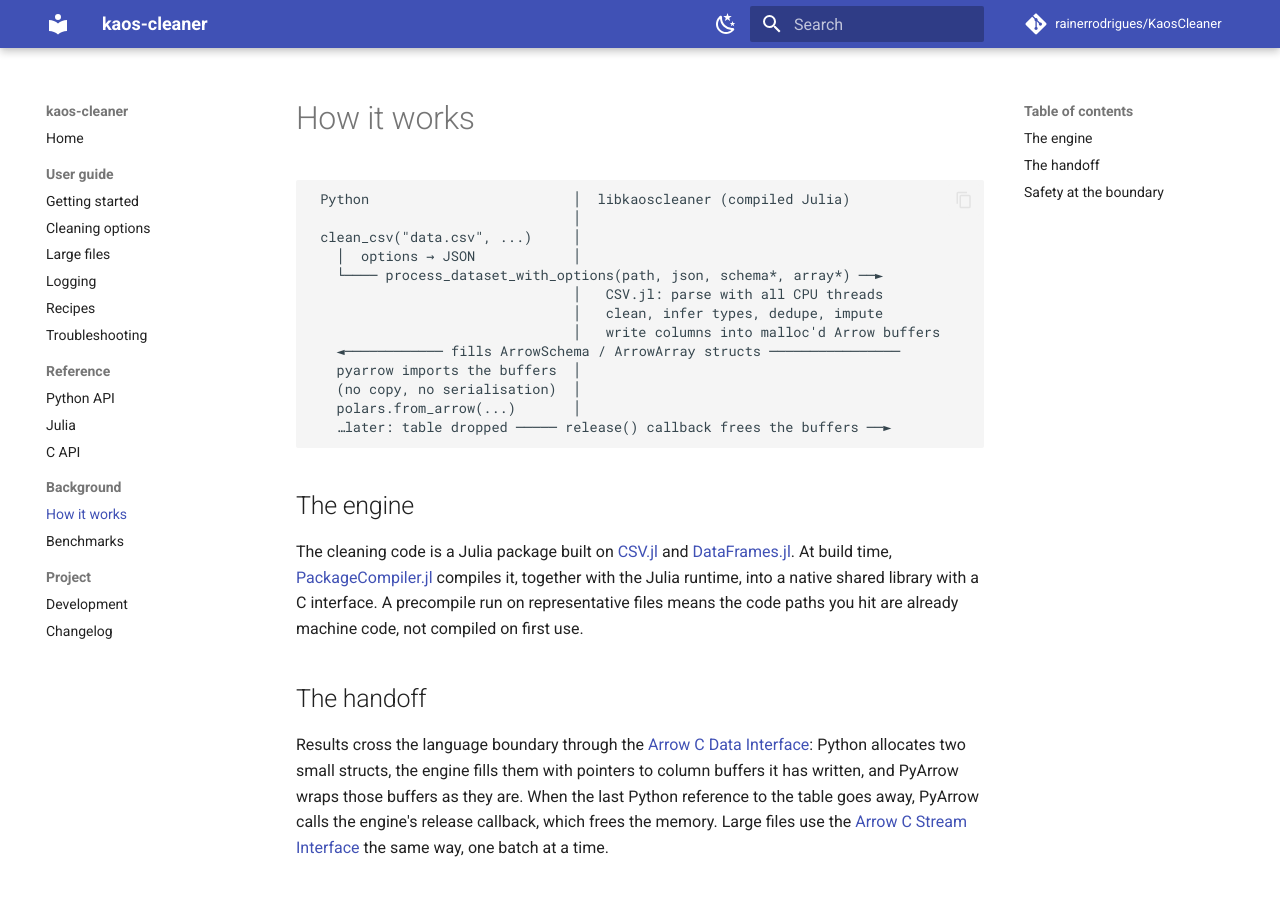
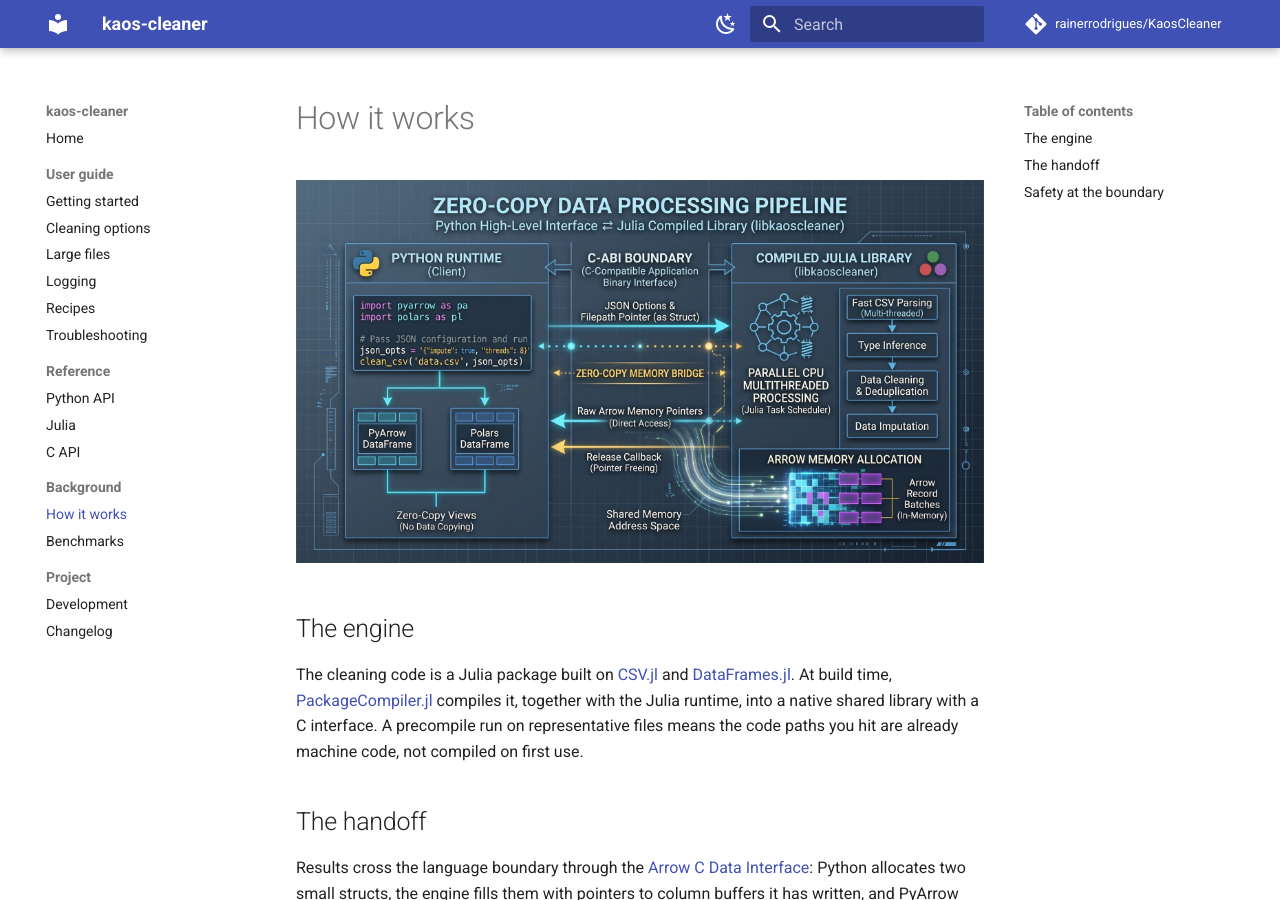
Before and after one commit to rainerrodrigues/KaosCleaner, an MkDocs documentation site: the page built from docs/how-it-works.md, in a window 1280 px wide and 900 px high. Built offline with MkDocs 1.6.1 and Material for MkDocs 9.7.7, drawn with Linux system fonts in a browser that asks for light colours; comment, search, counter and statistics services are not loaded.

Commit message:
docs: pipeline diagram on the How it works page
Replaces the text diagram with an illustration of the Python to
libkaoscleaner handoff through the Arrow C Data Interface.

Co-Authored-By: Claude Opus 5.5 <noreply@anthropic.com>

````diff
--- a/docs/how-it-works.md
+++ b/docs/how-it-works.md
@@ -1,20 +1,6 @@
 # How it works
 
-```text
- Python                         │  libkaoscleaner (compiled Julia)
-                                │
- clean_csv("data.csv", ...)     │
-   │  options → JSON            │
-   └──── process_dataset_with_options(path, json, schema*, array*) ──►
-                                │   CSV.jl: parse with all CPU threads
-                                │   clean, infer types, dedupe, impute
-                                │   write columns into malloc'd Arrow buffers
-   ◄──────────── fills ArrowSchema / ArrowArray structs ────────────────
-   pyarrow imports the buffers  │
-   (no copy, no serialisation)  │
-   polars.from_arrow(...)       │
-   …later: table dropped ───── release() callback frees the buffers ──►
-```
+![The Python runtime passes the file path and JSON options across the C ABI to libkaoscleaner, which parses, infers types, cleans, deduplicates and imputes on all CPU threads, writes the result into Arrow record batches, and hands back pointers that PyArrow and Polars read without copying; a release callback frees the buffers.](assets/pipeline.jpg)
 
 ## The engine
 
````
Also changed, not shown: docs/assets/pipeline.jpg (added).
